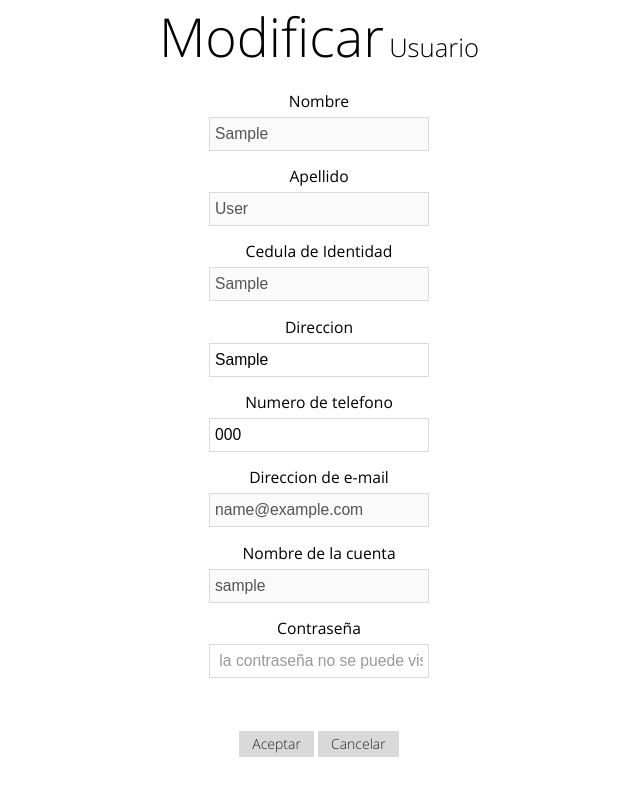
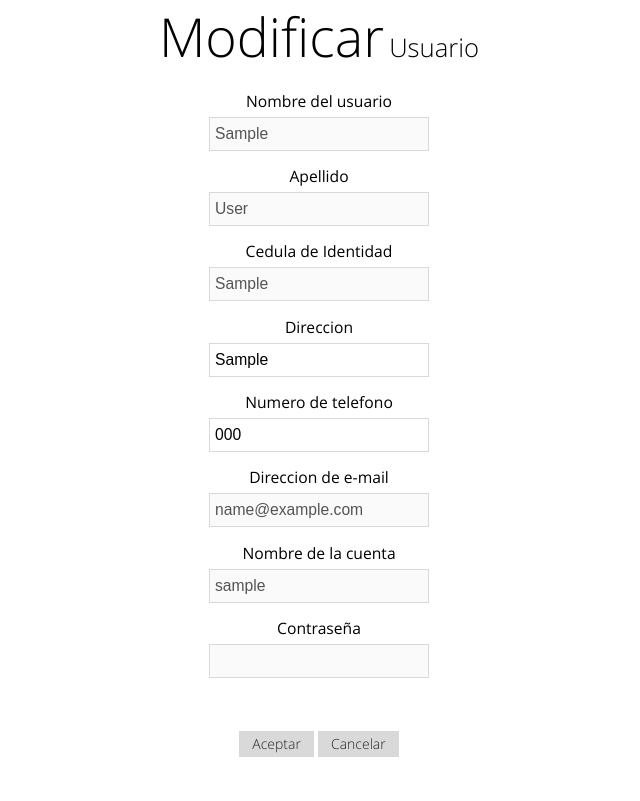
Before and after one commit to fersauce/Sigma_System, a Django app: page /ss/adm_u_mod/1 in a window 1280 px wide. Shown: the part 45-846 px from the top of the page, without its empty margins (321-961 px from the left). Run offline with Django 3.2, Linux system fonts and the light colour scheme; a user stored in the database is signed in; tables that the repository leaves empty hold one stand-in row (values such as "Sample post").

Commit message:
modificar user 2

```diff
--- a/Sigma_System/views.py
+++ b/Sigma_System/views.py
@@ -113,16 +113,17 @@ def modificar_usuario(request, us):
 
 
 def guardarCambiosUsuario(request):
-    form = FormAltaUsuario(request.POST, request.FILES)
-    user = User.objects.get(username = form.nombre_usuario)
-    user.first_name = form.nombre
-    user.last_name=form.apellido
-    user.email=form.email
-    user.usuario.ci =form.ci
-    user.usuario.direccion=form.direccion
-    user.usuario.tel=form.tel
-    user.save()
-    user.usuario.save()
+    if request.method == 'POST':
+        user = User.objects.filter(is_active=True)
+
+        user.first_name=User.objects.get(request.POST['nombre_usuario'])
+        user.last_name=User.objects.get(request._post['apellido'])
+        user.email=User.objects.get(request._post['email'])
+        user.usuario.ci =User.objects.get(request._post['ci'])
+        user.usuario.direccion=User.objects.get(request._post['direccion'])
+        user.usuario.tel=User.objects.get(request._post['email'])
+        user.save()
+        user.usuario.save()
     return render(request, 'Administrador Usuario.html', {'user' : user})
 
 
--- a/templates/modificarUsuario.html
+++ b/templates/modificarUsuario.html
@@ -1,7 +1,7 @@
 {% extends 'base.html' %}
 {% block navegacion %}
     <span class="element-divider"></span>
-    <a class="element" href={% url 'sigma:adm_u' %}> Administrar Usuario </a-->
+    <a class="element" href={% url 'sigma:adm_u' %}> Administrar Usuario </a>
     <a class="element place-right" href={% url 'sigma:finalizar' %}> Cerrar Sesión </a>
     <span class="element-divider"></span>
     <a class="pull-menu" href="#"></a>
@@ -32,52 +32,52 @@
                             <p> {{ alerta }}</p>
                         {% endif %}
 
-                        <label>Nombre</label>
+                        <label>Nombre del usuario</label>
                         <div class="input-control text"  data-role="input-control" value="urth">
-                            <input type="text" placeholder=" " id="nombre" required value={{user.first_name }} disabled>
+                            <input type="text" name="nombre_usuario" placeholder=" " id="nombre" required value={{user.first_name }} disabled>
 
                         </div>
 
 
                         <label>Apellido</label>
                         <div class="input-control text" data-role="input-control">
-                            <input type="text" placeholder=" " required value={{user.last_name }} disabled>
+                            <input type="text" name="apellido" placeholder=" " required value={{user.last_name }} disabled>
                         </div>
 
 
                         <label>Cedula de Identidad</label>
                         <div class="input-control text" data-role="input-control">
-                            <input type="text" placeholder=" " required value={{user.usuario.ci }} disabled>
+                            <input type="text" name="ci" placeholder=" " required value={{user.usuario.ci }} disabled>
                         </div>
 
 
                         <label>Direccion</label>
                         <div class="input-control text" data-role="input-control" >
-                            <input type="text" placeholder=" " required value={{user.usuario.direccion }}>
+                            <input type="text" name="direccion" placeholder=" " required value={{user.usuario.direccion }}>
                         </div>
 
 
                         <label>Numero de telefono</label>
                         <div class="input-control text" data-role="input-control" >
-                            <input type="text" placeholder=" " required value={{user.usuario.tel }}>
+                            <input type="text" name="tel" placeholder=" " required value={{user.usuario.tel }}>
                         </div>
 
 
                         <label>Direccion de e-mail</label>
                         <div class="input-control text" data-role="input-control" >
-                            <input type="text" placeholder=" " required value={{user.email }} disabled>
+                            <input type="text" name="email" placeholder=" " required value={{user.email }} disabled>
                         </div>
 
 
                         <label>Nombre de la cuenta</label>
                         <div class="input-control text" data-role="input-control" >
-                            <input type="text" placeholder=" " required value={{user.username }} disabled>
+                            <input type="text" name="username" placeholder=" " required value={{user.username }} disabled>
                         </div>
 
 
                         <label>Contraseña</label>
                         <div class="input-control password" data-role="input-control">
-                            <input type="text" placeholder=" la contraseña no se puede visualizar" required >
+                            <input type="text" name="pass" placeholder=" " required disabled >
                         </div>
                         <br>
                         <br>
```
